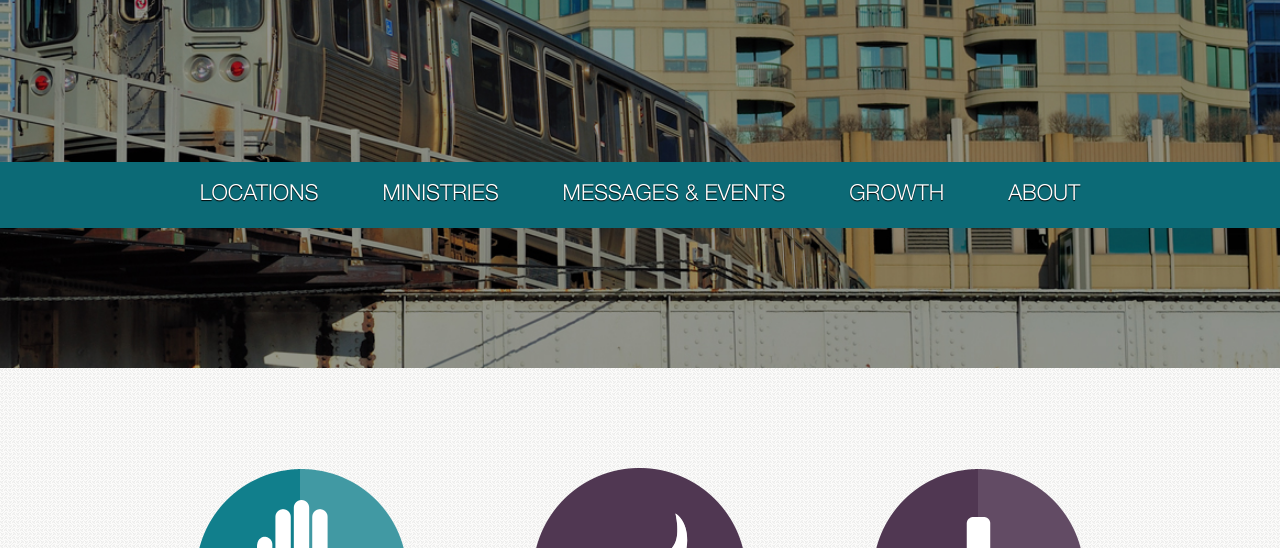
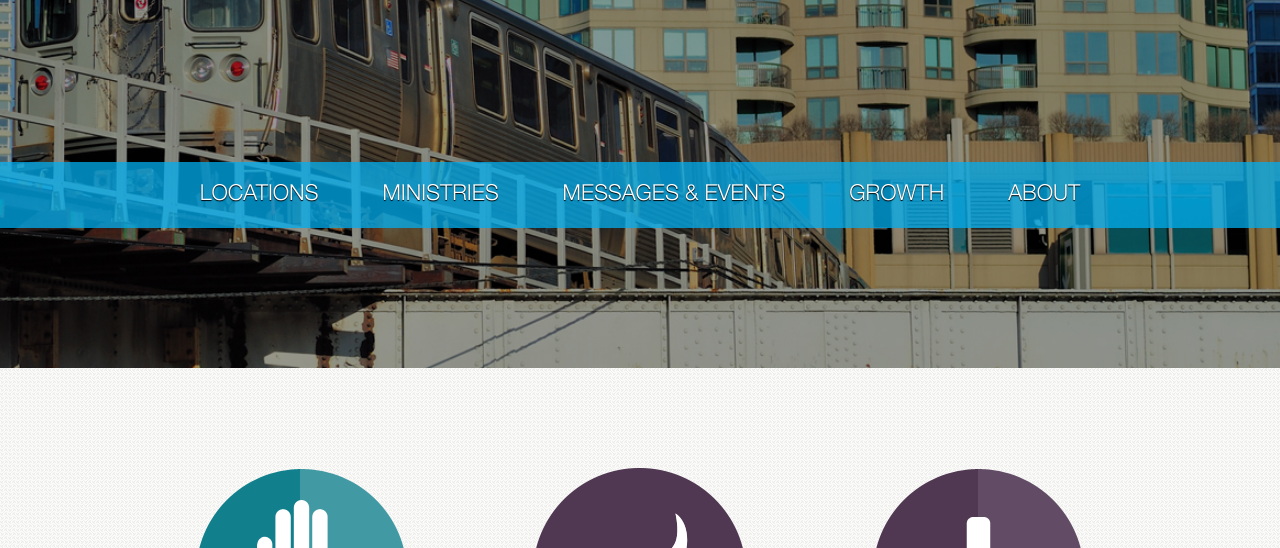
Before and after one commit to FigCo/NewLife_frontend, a plain HTML site: page index.html in a window 1280 px wide. Shown: the part 252-800 px from the top of the page. Drawn offline with Linux system fonts and the light colour scheme.

Commit message:
update color + alpha

```diff
--- a/css/style.css
+++ b/css/style.css
@@ -257,7 +257,7 @@ body {
 	text-align: center;
 	display: table;
 	width: 100%;
-	background-color: rgba(12,106,118,1);
+	background-color: rgba(0, 174, 239,.75);
 	padding: 22px 0;
 	z-index: 999;
 }
```
